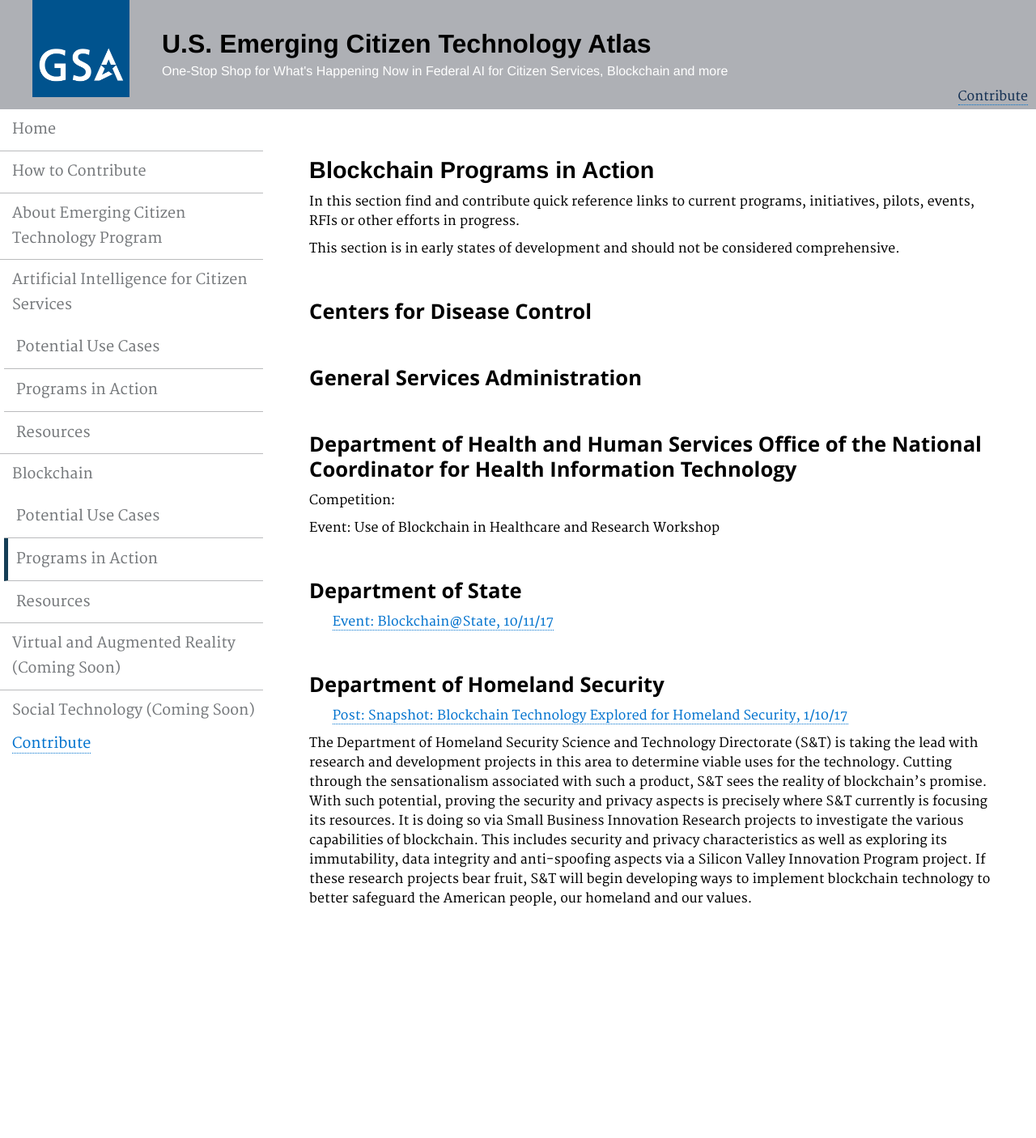
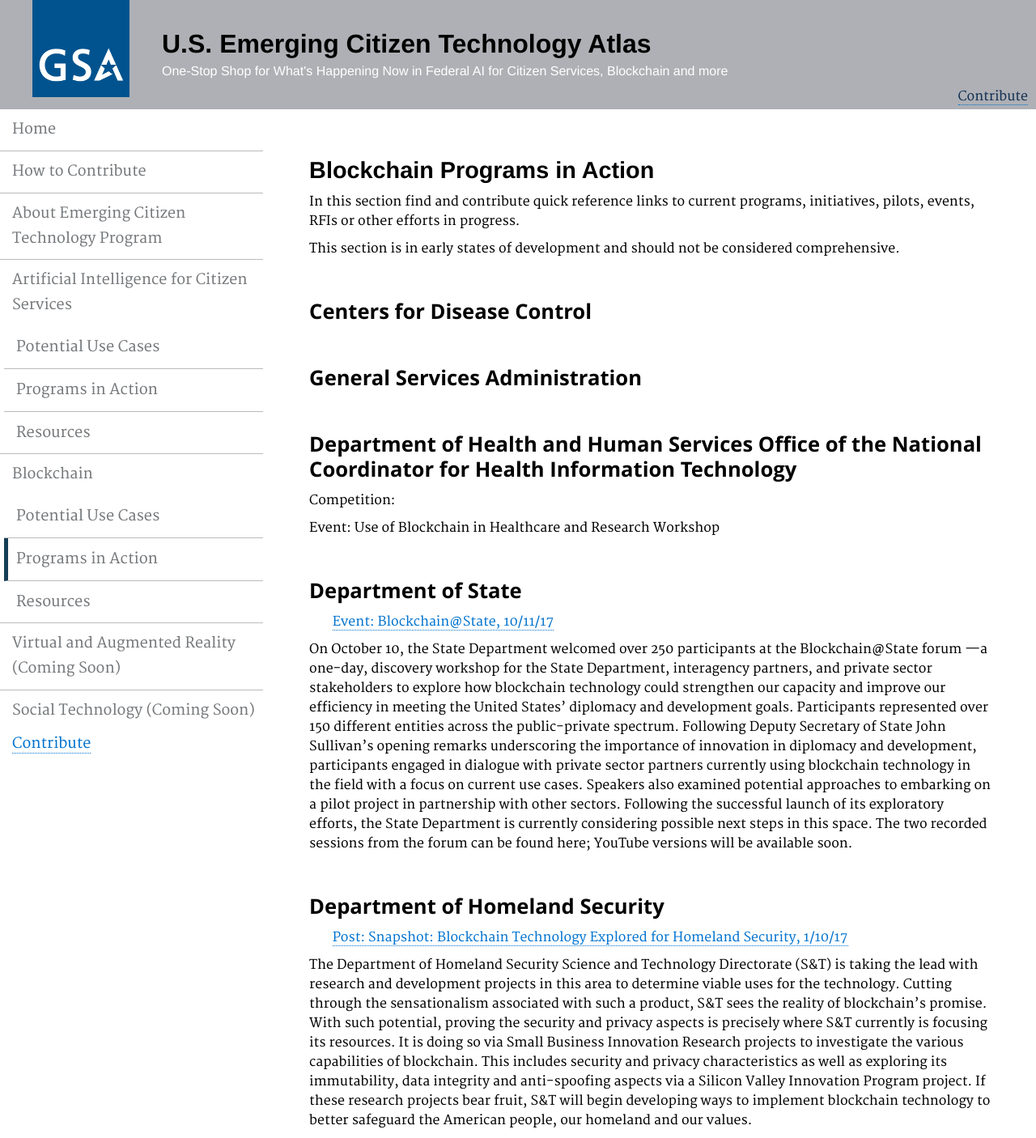
Before and after one commit to GSA/emerging-technology-atlas, a Jekyll site: the page built from pages/blockchain-programs.md, in a window 1280 px wide. Shown: the whole page at 81% size. Built offline with Jekyll 4.4.1, drawn with Linux system fonts in a browser that asks for light colours; before the commit the page ends 1132 px from its top, so only the background shows below that.

Commit message:
Update blockchain-programs.md

```diff
--- a/pages/blockchain-programs.md
+++ b/pages/blockchain-programs.md
@@ -23,6 +23,8 @@ description: ""
 ### Department of State
 <p>&nbsp;&nbsp;&nbsp;&nbsp;&nbsp;&nbsp; <a href="https://www.eventbrite.com/e/blockchainstate-distributed-ledger-technologies-for-diplomacy-and-development-tickets-37669091266">Event: Blockchain@State, 10/11/17</a></p>
 
+<p> On October 10, the State Department welcomed over 250 participants at the Blockchain@State forum —a one-day, discovery workshop for the State Department, interagency partners, and private sector stakeholders to explore how blockchain technology could strengthen our capacity and improve our efficiency in meeting the United States’ diplomacy and development goals.  Participants represented over 150 different entities across the public-private spectrum.  Following Deputy Secretary of State John Sullivan’s opening remarks underscoring the importance of innovation in diplomacy and development, participants engaged in dialogue with private sector partners currently using blockchain technology in the field with a focus on current use cases.  Speakers also examined potential approaches to embarking on a pilot project in partnership with other sectors.  Following the successful launch of its exploratory efforts, the State Department is currently considering possible next steps in this space.  The two recorded sessions from the forum can be found here; YouTube versions will be available soon.</p>
+
 ### Department of Homeland Security
 <p>&nbsp;&nbsp;&nbsp;&nbsp;&nbsp;&nbsp; <a href="https://www.dhs.gov/science-and-technology/news/2017/01/10/snapshot-blockchain-technology-explored-homeland-security">Post: Snapshot: Blockchain Technology Explored for Homeland Security, 1/10/17</a></p>
 <p> The Department of Homeland Security Science and Technology Directorate (S&T) is taking the lead with research and development projects in this area to determine viable uses for the technology. Cutting through the sensationalism associated with such a product, S&T sees the reality of blockchain’s promise. With such potential, proving the security and privacy aspects is precisely where S&T currently is focusing its resources. It is doing so via Small Business Innovation Research projects to investigate the various capabilities of blockchain. This includes security and privacy characteristics as well as exploring its immutability, data integrity and anti-spoofing aspects via a Silicon Valley Innovation Program project. If these research projects bear fruit, S&T will begin developing ways to implement blockchain technology to better safeguard the American people, our homeland and our values. </p>
```
